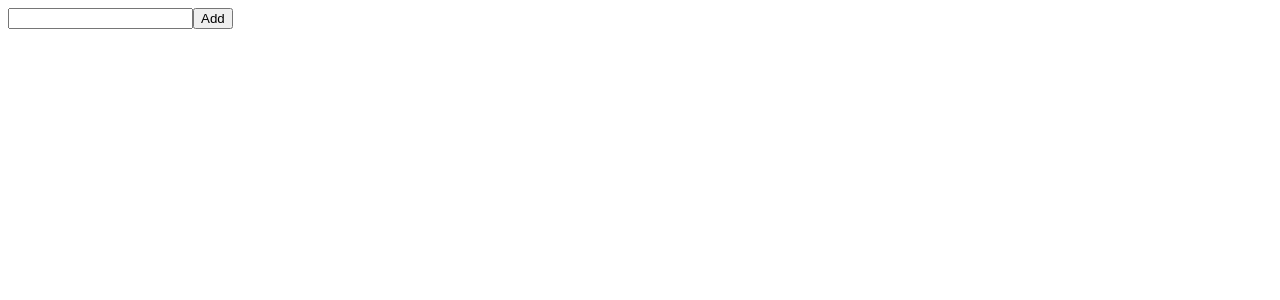
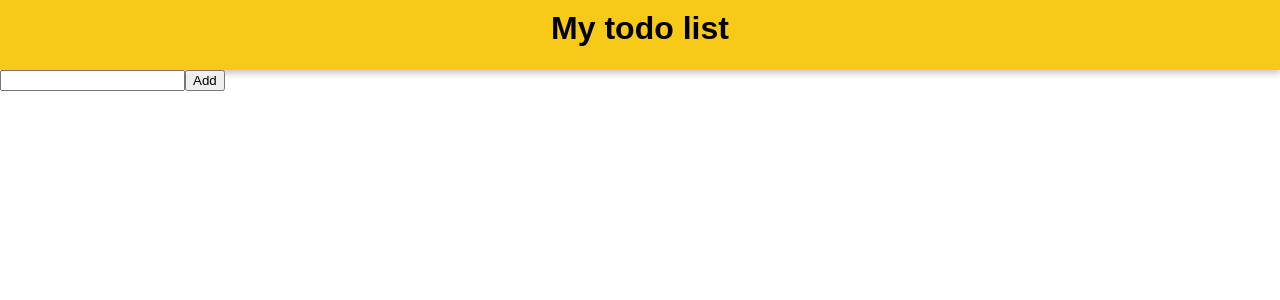
Before and after one commit to moh-gomaa/react-todo-app, a React (Vite) app: page / in a window 1280 px wide. Shown: the top 300 px of the page. Built offline with nearby package versions, Linux system fonts and the light colour scheme.

Commit message:
-Implement Header component. -Style Header component using css module. -Apply common styles for whole react app.

```diff
--- /dev/null
+++ b/src/App.css
@@ -0,0 +1,4 @@
+body {
+  margin: 0px;
+  font-family: sans-serif;
+}
--- a/src/App.jsx
+++ b/src/App.jsx
@@ -1,8 +1,11 @@
+import Header from "./components/Header";
 import Todo from "./components/Todo";
+import "./App.css";
 
 function App() {
   return (
     <div className="App">
+      <Header />
       <Todo />
     </div>
   );
--- /dev/null
+++ b/src/components/Header.jsx
@@ -0,0 +1,5 @@
+import styles from "./header.module.css";
+
+export default function Header() {
+  return <h1 className={styles.header}>My todo list</h1>;
+}
--- /dev/null
+++ b/src/components/header.module.css
@@ -0,0 +1,10 @@
+.header {
+  background-color: #f7ca18;
+  margin: 0;
+  padding: 10px;
+  height: 50px;
+  font-size: 2em;
+  font-weight: bold;
+  text-align: center;
+  box-shadow: 0 4px 6px rgba(0, 0, 0, 0.2);
+}
```
